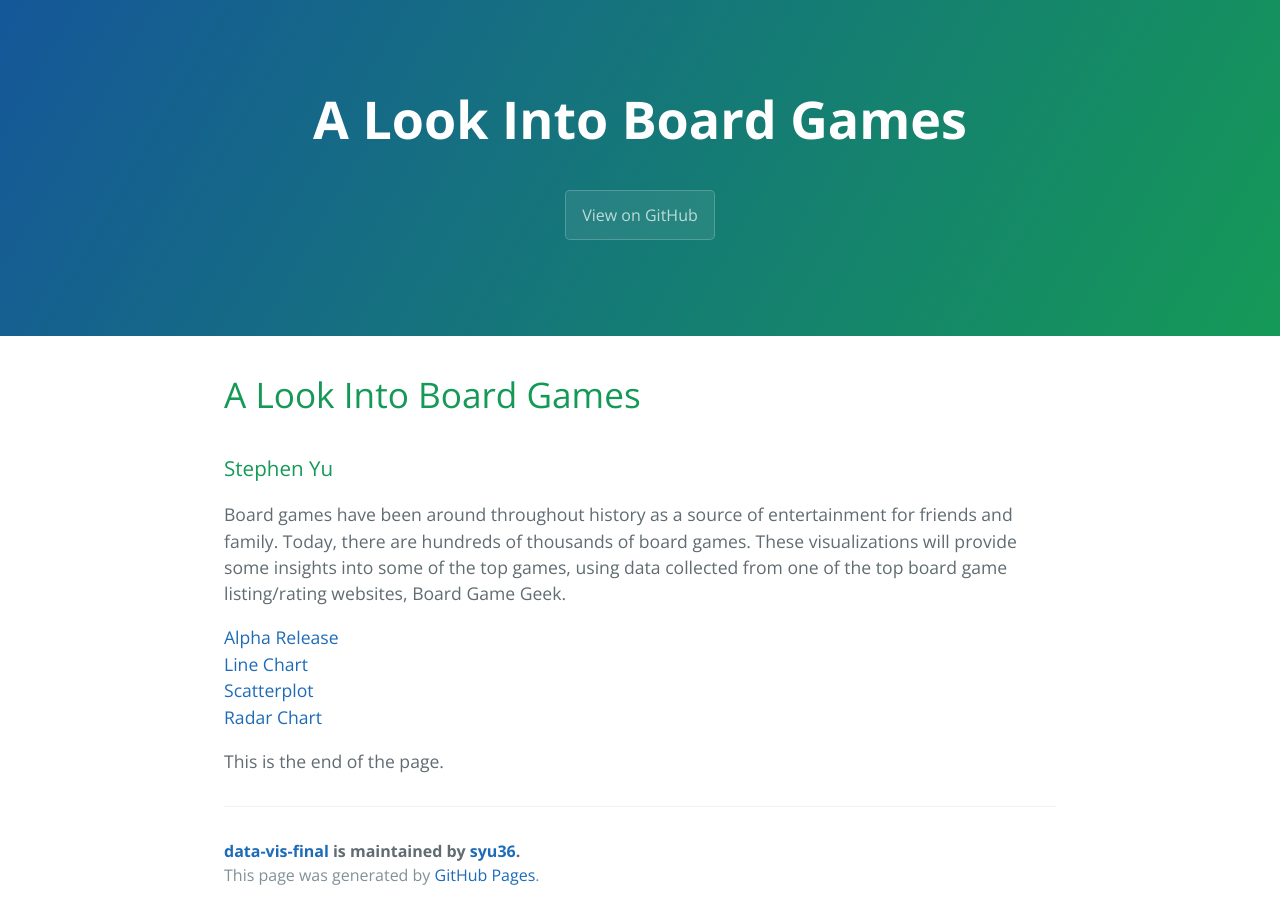
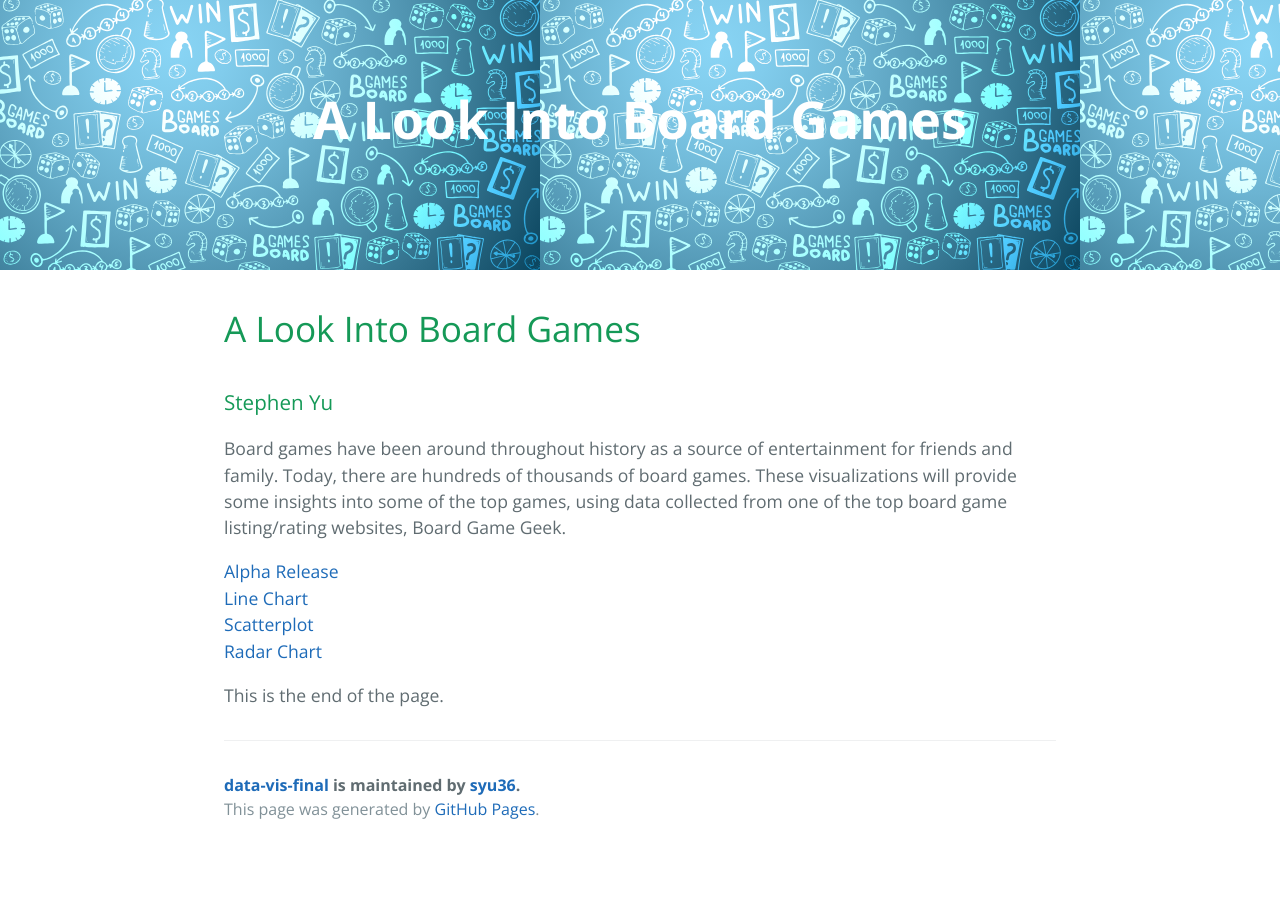
Before and after one commit to syu36/data-vis-final, a Jekyll site: the page built from index.md, in a window 1280 px wide. Built offline with Jekyll 4.4.1, drawn with Linux system fonts in a browser that asks for light colours; our own code applies the rules of GitHub Pages for plain Markdown files; the repository's description, which GitHub fills in, is left out.

Commit message:
try adding header background

```diff
--- a/_layouts/default.html
+++ b/_layouts/default.html
@@ -15,12 +15,9 @@
   <body>
     <a id="skip-to-content" href="#content">Skip to the content.</a>
 
-    <header class="page-header" role="banner">
+    <header class="page-header" id="header-background" role="banner">
       <h1 class="project-name">{{ page.title | default: site.title | default: site.github.repository_name }}</h1>
       <h2 class="project-tagline">{{ page.description | default: site.description | default: site.github.project_tagline }}</h2>
-      {% if site.github.is_project_page %}
-        <a href="{{ site.github.repository_url }}" class="btn">View on GitHub</a>
-      {% endif %}
       {% if site.show_downloads %}
         <a href="{{ site.github.zip_url }}" class="btn">Download .zip</a>
         <a href="{{ site.github.tar_url }}" class="btn">Download .tar.gz</a>
```
Also changed, not shown: images/header_bg.svg (added).
